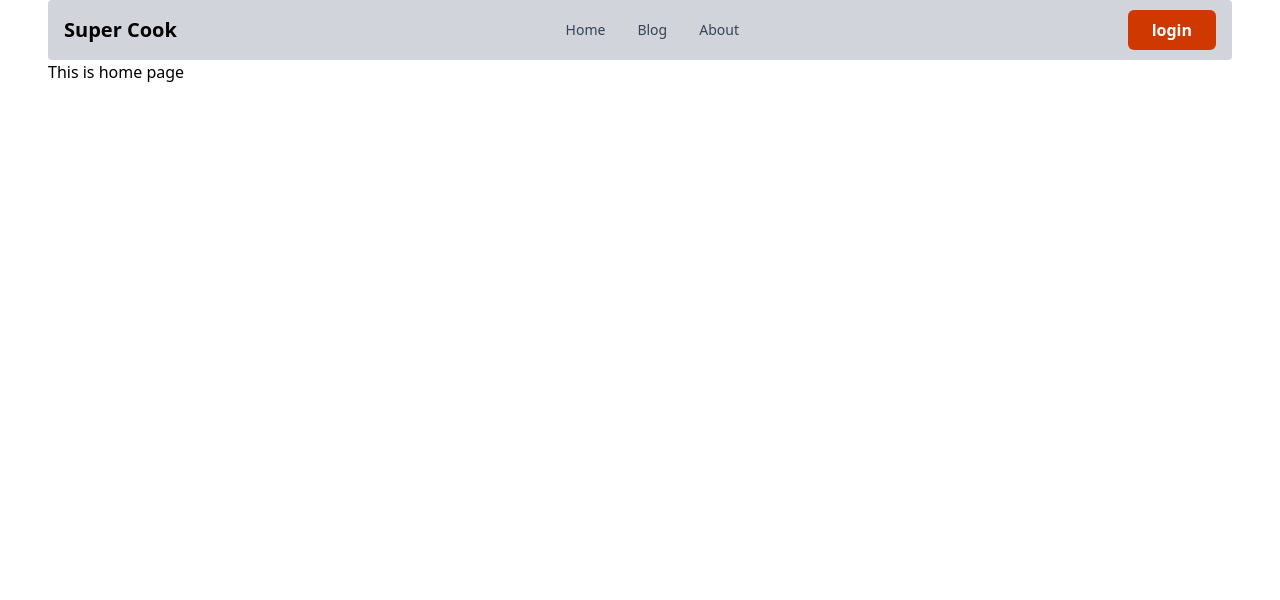
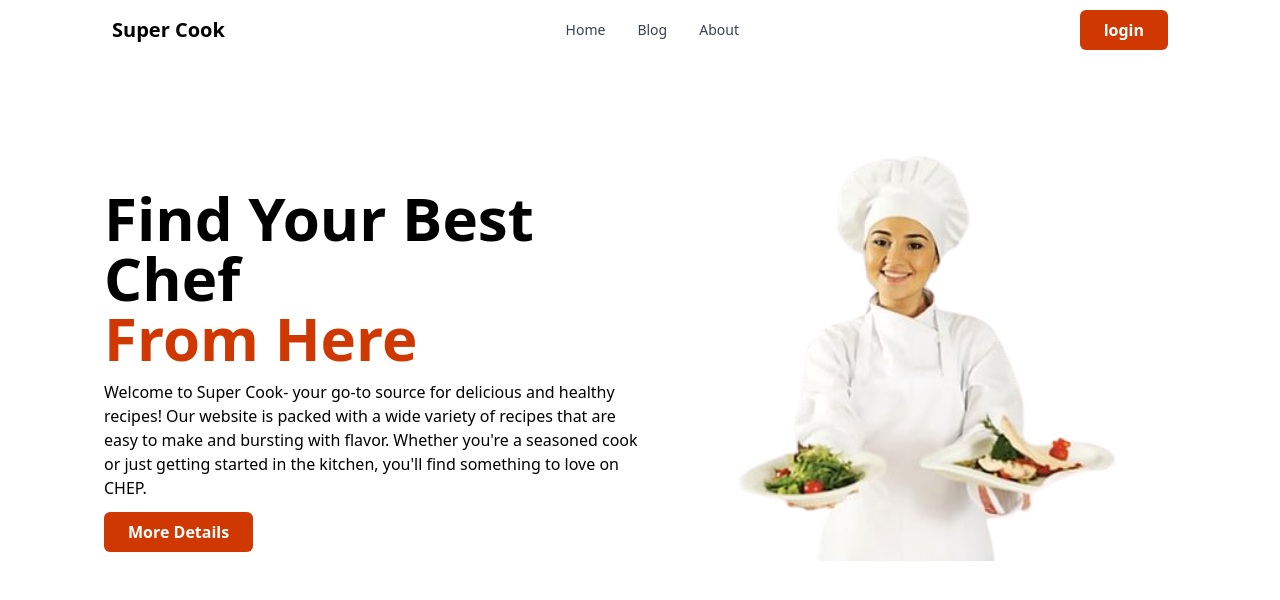
Before and after one commit to maniksarker25/super-cooker-client, a React (Vite) app: page / in a window 1280 px wide. Shown: the top 600 px of the page. Built offline with nearby package versions, Linux system fonts and the light colour scheme.

Commit message:
make banner

```diff
--- a/src/layout/Main.jsx
+++ b/src/layout/Main.jsx
@@ -5,7 +5,7 @@ import Footer from '../pages/SharedPage/Footer';
 
 const Main = () => {
     return (
-        <div className='max-w-screen-xl mx-auto px-12'>
+        <div className='max-w-screen-xl mx-auto px-24'>
             <Header></Header>
             <Outlet></Outlet>
             <Footer></Footer>
--- /dev/null
+++ b/src/pages/Home/Banner/Banner.jsx
@@ -0,0 +1,20 @@
+import React from 'react';
+import { Link } from 'react-router-dom';
+import bannerImg from '../../../assets/banner.png'
+
+const Banner = () => {
+    return (
+        <div className='mt-24 px-2 lg:flex gap-24'>
+            <div className='lg:w-1/2 mt-8'>
+                <h2 className='text-6xl font-semibold mb-3 '>Find Your Best Chef <br /> <span className='text-orange-600'>From Here</span></h2>
+                <p >Welcome to Super Cook- your go-to source for delicious and healthy recipes! Our website is packed with a wide variety of recipes that are easy to make and bursting with flavor. Whether you're a seasoned cook or just getting started in the kitchen, you'll find something to love on CHEP.</p>
+                <Link><button className='bg-orange-600 px-6 py-2 rounded-md text-white font-semibold mt-3'>More Details</button></Link>
+            </div>
+            <div>
+                <img className='w-96' src={bannerImg} alt="" />
+            </div>
+        </div>
+    );
+};
+
+export default Banner;
--- a/src/pages/Home/Home.jsx
+++ b/src/pages/Home/Home/Home.jsx
@@ -1,9 +1,10 @@
 import React from 'react';
+import Banner from '../Banner/Banner';
 
 const Home = () => {
     return (
         <div>
-            <h1>This is home page</h1>
+            <Banner></Banner>
         </div>
     );
 };
--- a/src/pages/SharedPage/Header.jsx
+++ b/src/pages/SharedPage/Header.jsx
@@ -6,7 +6,7 @@ const Header = () => {
     const user = null
   return (
     <div>
-      <Navbar className="bg-gray-300" fluid={true} rounded={true}>
+      <Navbar   fluid={true} rounded={true}>
         <Navbar.Brand href="https://flowbite.com/">
           <span className="self-center whitespace-nowrap text-xl font-semibold dark:text-white">
           Super Cook
--- a/src/routes/Route.jsx
+++ b/src/routes/Route.jsx
@@ -2,9 +2,9 @@ import React from 'react';
 import { createBrowserRouter } from 'react-router-dom';
 import Main from '../layout/Main';
 import Blog from '../pages/Blog/Blog';
-import Home from '../pages/Home/Home';
 import About from '../pages/About/About';
 import Login from '../pages/Login/Login';
+import Home from '../pages/Home/Home/Home';
 
 const router = createBrowserRouter([
     {
```
Also changed, not shown: src/assets/banner.png (added).
